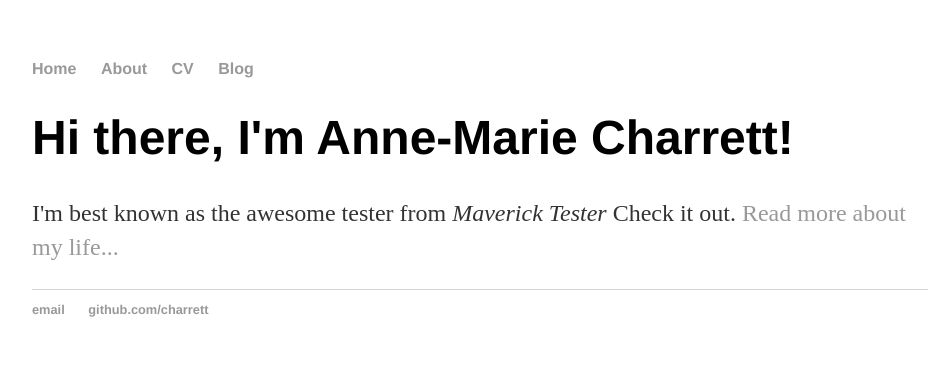
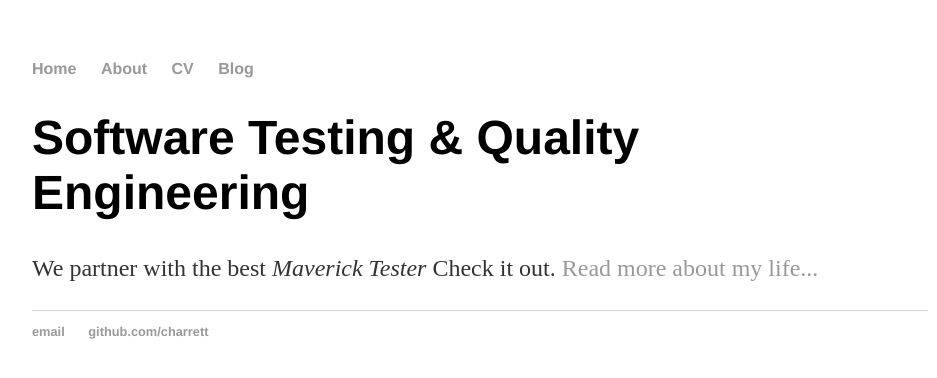
Before and after one commit to charrett/amcharrett.github.io, a Jekyll site: the page built from index.html, in a window 1280 px wide. Shown: the top 378 px of the page, without its empty margins (160-1097 px from the left). Built offline with Jekyll 4.4.1, drawn with Linux system fonts in a browser that asks for light colours.

Commit message:
changed title

```diff
--- a/index.html
+++ b/index.html
@@ -1,8 +1,9 @@
 ---
 layout: default
-title: Anne-Marie Charrett, awesome Tester
+title: 'Anne-Marie Charrett, awesome Tester'
+published: true
 ---
 <div class="blurb">
-	<h1>Hi there, I'm Anne-Marie Charrett!</h1>
-	<p>I'm best known as the awesome tester  from <em>Maverick Tester</em> Check it out. <a href="/about">Read more about my life...</a></p>
+	<h1>Software Testing & Quality Engineering</h1>
+	<p> We partner with the best <em>Maverick Tester</em> Check it out. <a href="/about">Read more about my life...</a></p>
 </div><!-- /.blurb -->
```
